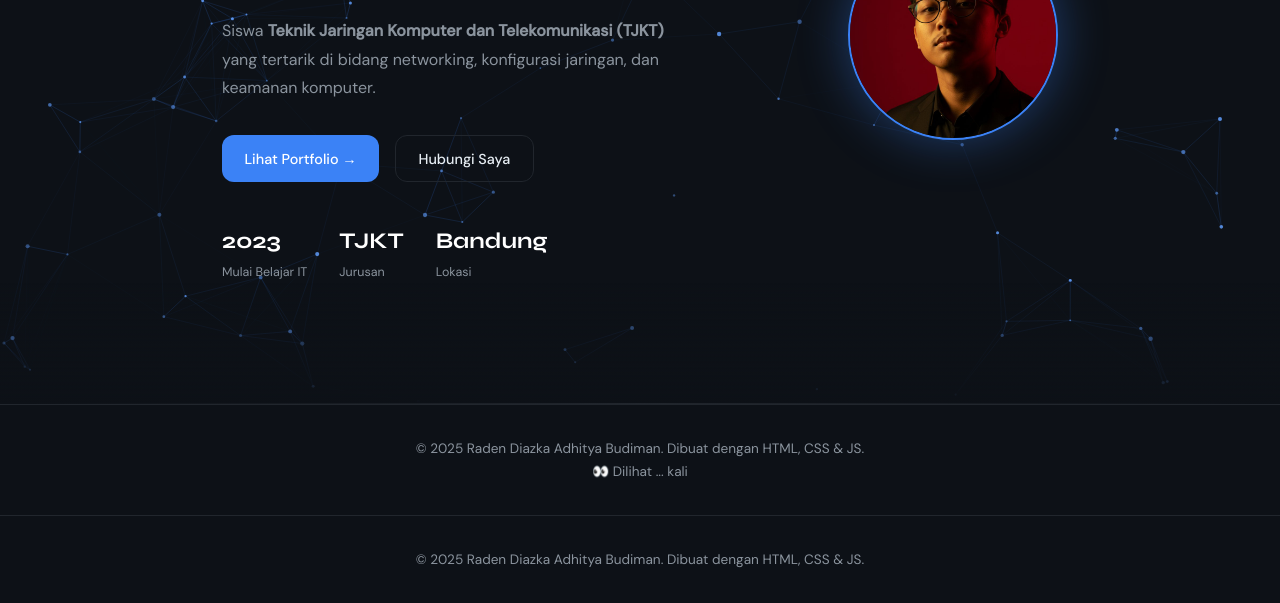
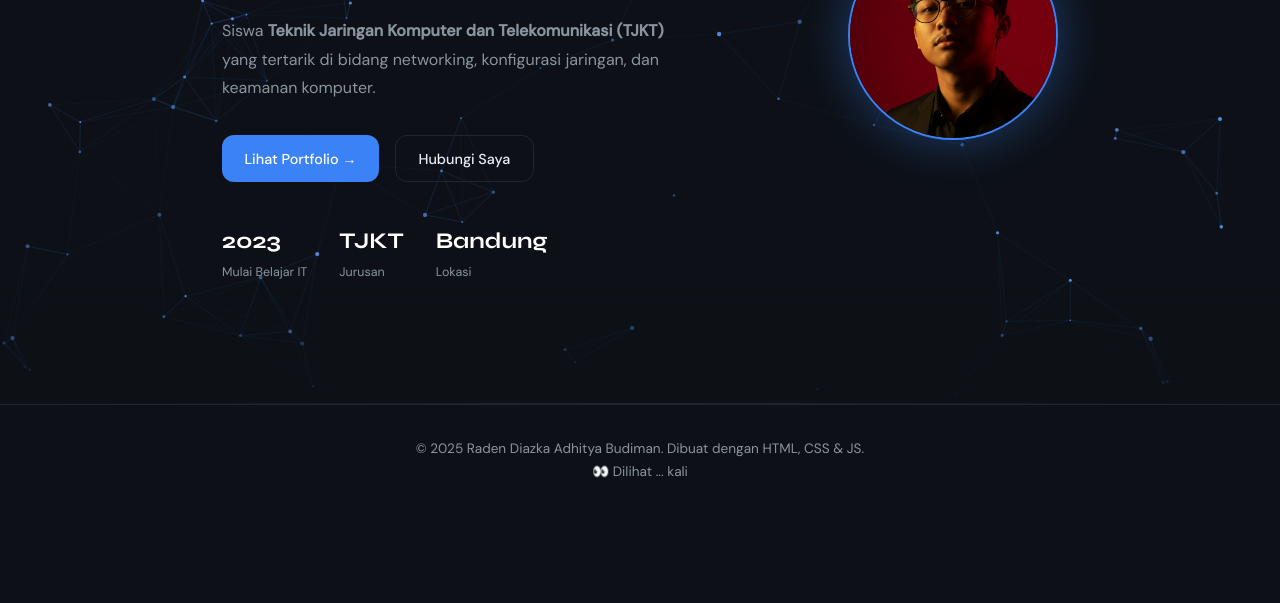
Before and after one commit to raden-diazka/raden-diazka.github.io, a plain HTML site: page index.html in a window 1280 px wide. Shown: the part 397-1000 px from the top of the page. After the commit the page ends 912 px from the top, so only its background shows below. Drawn offline with nearby package versions, Linux system fonts and the light colour scheme; no server answers.

Commit message:
Delete copyright footer from index.html
Removed footer with copyright information.

```diff
--- a/index.html
+++ b/index.html
@@ -255,10 +255,6 @@
   </script>
 </footer>
 
-  <footer>
-    <p>© 2025 Raden Diazka Adhitya Budiman. Dibuat dengan HTML, CSS & JS.</p>
-  </footer>
-
   <script src="https://cdnjs.cloudflare.com/ajax/libs/typed.js/2.0.16/typed.umd.js"></script>
   <script>
     new Typed('#typed-output', {
```
